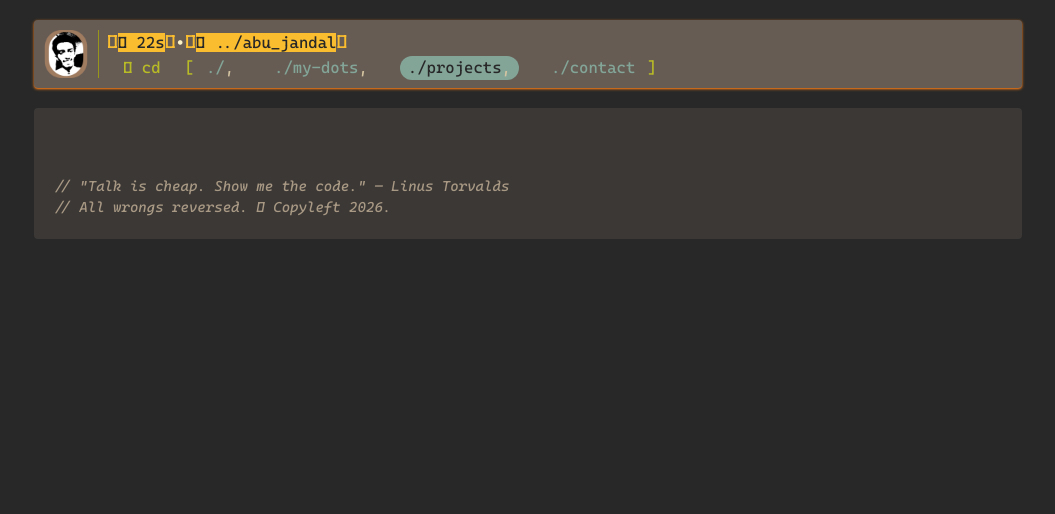
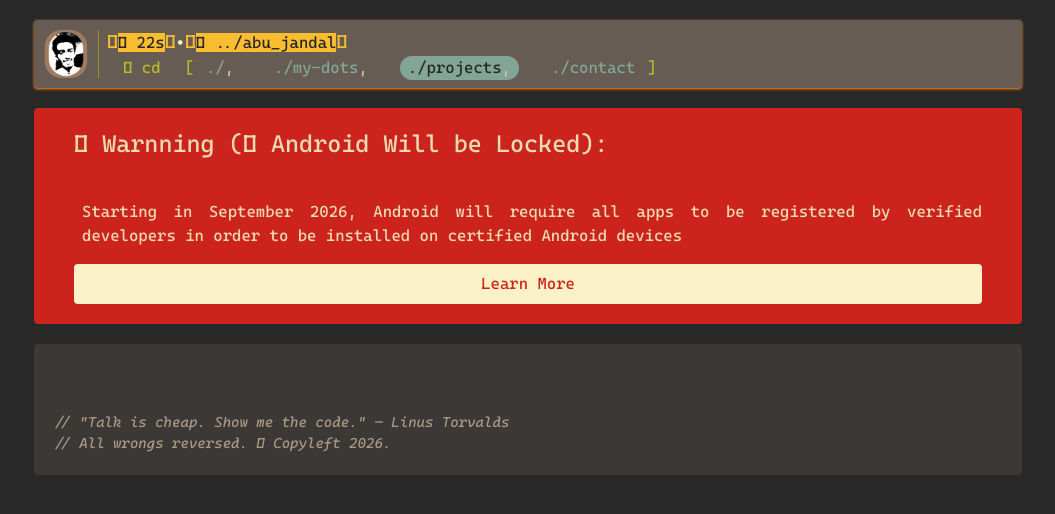
Before and after one commit to ex-jandal/my-portfolio, a SvelteKit app: page /projects in a window 1280 px wide. Shown: the top 514 px of the page, without its empty margins (112-1167 px from the left). Built offline with nearby package versions, Linux system fonts and the light colour scheme; a web font is replaced by a local one.

Commit message:
add: android warnning

```diff
--- a/src/routes/+layout.svelte
+++ b/src/routes/+layout.svelte
@@ -69,6 +69,17 @@
       <div class="flex flex-row items-center gap-2"></div>
     </nav>
   </header>
+  <dev class="px-5 sm:px-10 py-5 m-5 rounded-sm bg-gruvbox-red flex flex-col gap-2">
+    <span class='text-lg sm:text-2xl'> Warnning ( Android Will be Locked):</span> <br/>
+    <p class="pl-2">
+      Starting in September 2026, Android will require all apps to be registered by verified developers in order to be installed on certified Android devices
+    </p>
+    <a
+      class="block w-full rounded-sm p-2 mt-2 bg-gruvbox-light0 text-gruvbox-red text-center hover:bg-gruvbox-bright-red hover:text-gruvbox-light0"
+      href="https://keepandroidopen.org/"
+      target="_blank"
+    >Learn More</a>
+  </dev>
 
   <main class="m-5 mt-0 p-5 bg-gruvbox-dark1 rounded-sm">
     {@render children()}
--- a/src/routes/layout.css
+++ b/src/routes/layout.css
@@ -35,10 +35,10 @@ a {
 /*   color: var(--color-gruvbox-bright-blue); */
 }
 
-a:hover {
-  color: var(--color-gruvbox-blue);
-  text-decoration: underline;
-}
+/* a:hover { */
+/*   color: var(--color-gruvbox-blue); */
+/*   text-decoration: underline; */
+/* } */
 
 ul {
   list-style: disc inside;
```
